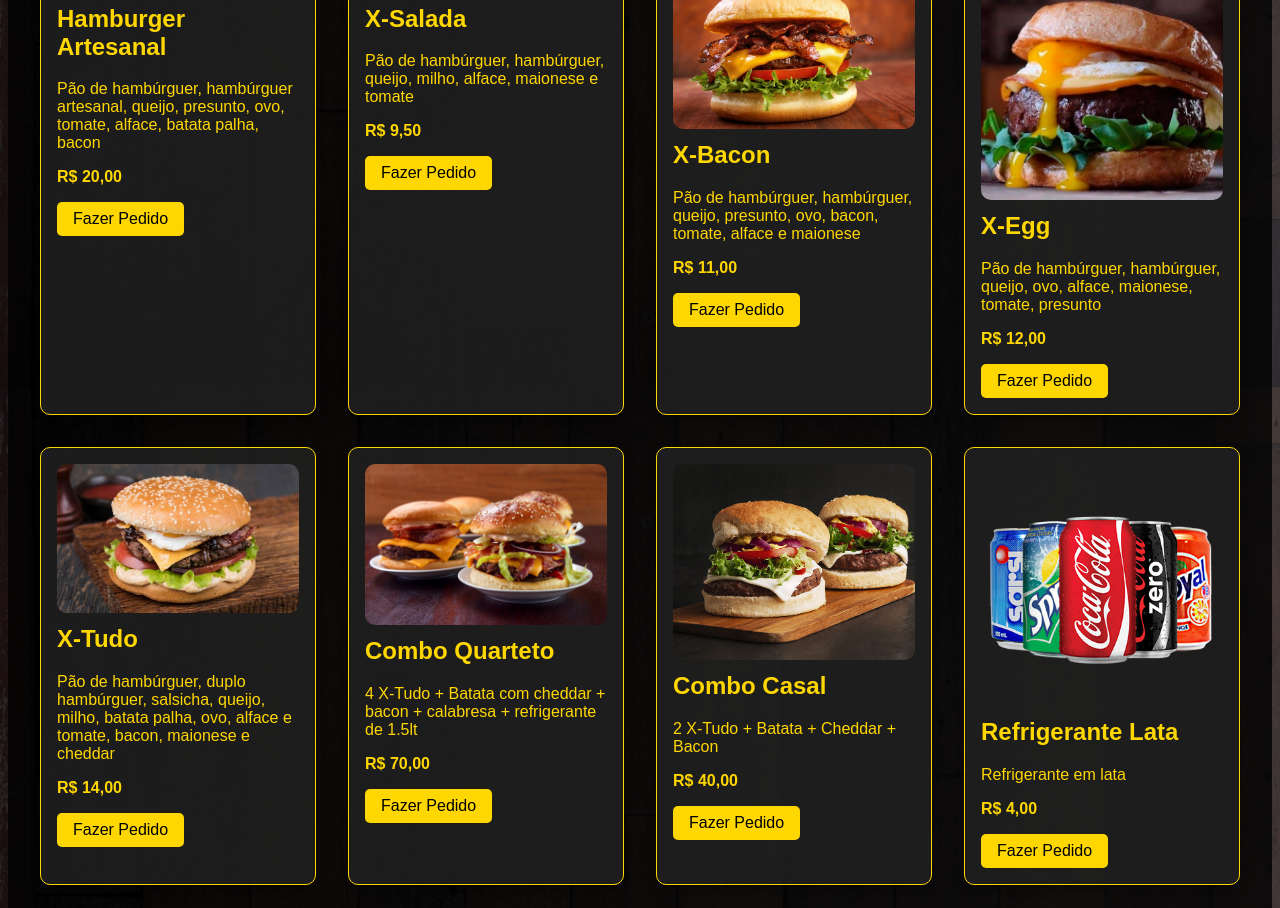
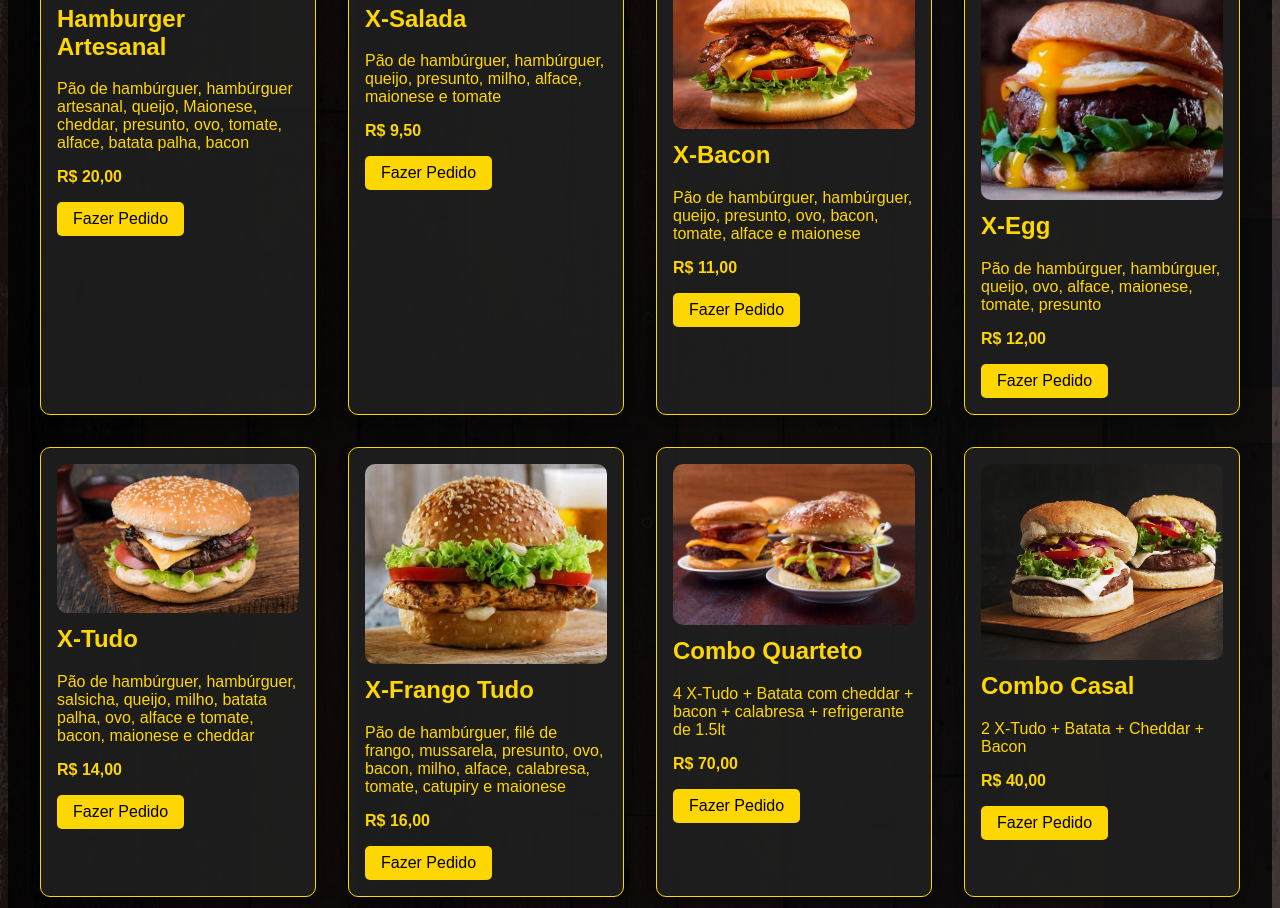
Before and after one commit to LucasAvelar7/Mega_Burguer, a plain HTML site: page index.html in a window 1280 px wide. Shown: the part 464-1372 px from the top of the page. Drawn offline with Linux system fonts and the light colour scheme.

Commit message:
Atualização 1.1

```diff
--- a/index.html
+++ b/index.html
@@ -23,14 +23,14 @@
             <div class="item">
                 <img src="images/hamburguer artesanal.jpg" alt="Hamburger Artesanal">
                 <h2>Hamburger Artesanal</h2>
-                <p>Pão de hambúrguer, hambúrguer artesanal, queijo, presunto, ovo, tomate, alface, batata palha, bacon</p>
+                <p>Pão de hambúrguer, hambúrguer artesanal, queijo, Maionese, cheddar, presunto, ovo, tomate, alface, batata palha, bacon</p>
                 <span>R$ 20,00</span>
                 <a href="https://wa.me/556192966176?text=Olá,%20gostaria%20de%20fazer%20um%20pedido:%20Hamburger%20Artesanal">Fazer Pedido</a>
             </div>
             <div class="item">
                 <img src="images/X salada.jpg" alt="X-Salada">
                 <h2>X-Salada</h2>
-                <p>Pão de hambúrguer, hambúrguer, queijo, milho, alface, maionese e tomate</p>
+                <p>Pão de hambúrguer, hambúrguer, queijo, presunto, milho, alface, maionese e tomate</p>
                 <span>R$ 9,50</span>
                 <a href="https://wa.me/556192966176?text=Olá,%20gostaria%20de%20fazer%20um%20pedido:%20X-Salada">Fazer Pedido</a>
             </div>
@@ -51,9 +51,16 @@
             <div class="item">
                 <img src="images/X Tudo.jpg" alt="X-Tudo">
                 <h2>X-Tudo</h2>
-                <p>Pão de hambúrguer, duplo hambúrguer, salsicha, queijo, milho, batata palha, ovo, alface e tomate, bacon, maionese e cheddar</p>
+                <p>Pão de hambúrguer, hambúrguer, salsicha, queijo, milho, batata palha, ovo, alface e tomate, bacon, maionese e cheddar</p>
                 <span>R$ 14,00</span>
                 <a href="https://wa.me/556192966176?text=Olá,%20gostaria%20de%20fazer%20um%20pedido:%20X-Tudo">Fazer Pedido</a>
+            </div>
+            <div class="item">
+                <img src="images/X-tudo frango.jpg" alt="X-Frango Tudo">
+                <h2>X-Frango Tudo</h2>
+                <p>Pão de hambúrguer, filé de frango, mussarela, presunto, ovo, bacon, milho, alface, calabresa, tomate, catupiry e maionese </p>
+                <span>R$ 16,00</span>
+                <a href="https://wa.me/556192966176?text=Olá,%20gostaria%20de%20fazer%20um%20pedido:%20X-Frango Tudo">Fazer Pedido</a>
             </div>
             <div class="item">
                 <img src="images/Combo quarteto.jpg" alt="Combo Quarteto">
```
Also changed, not shown: images/X-tudo frango.jpg (added).
